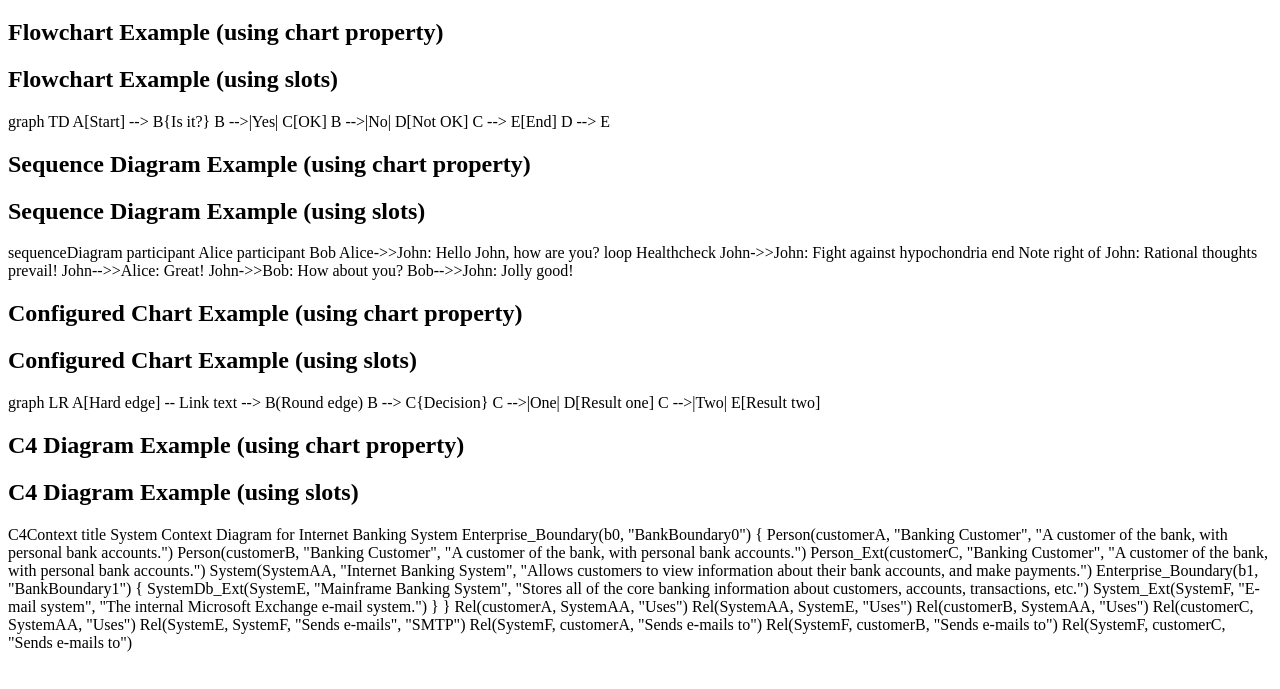
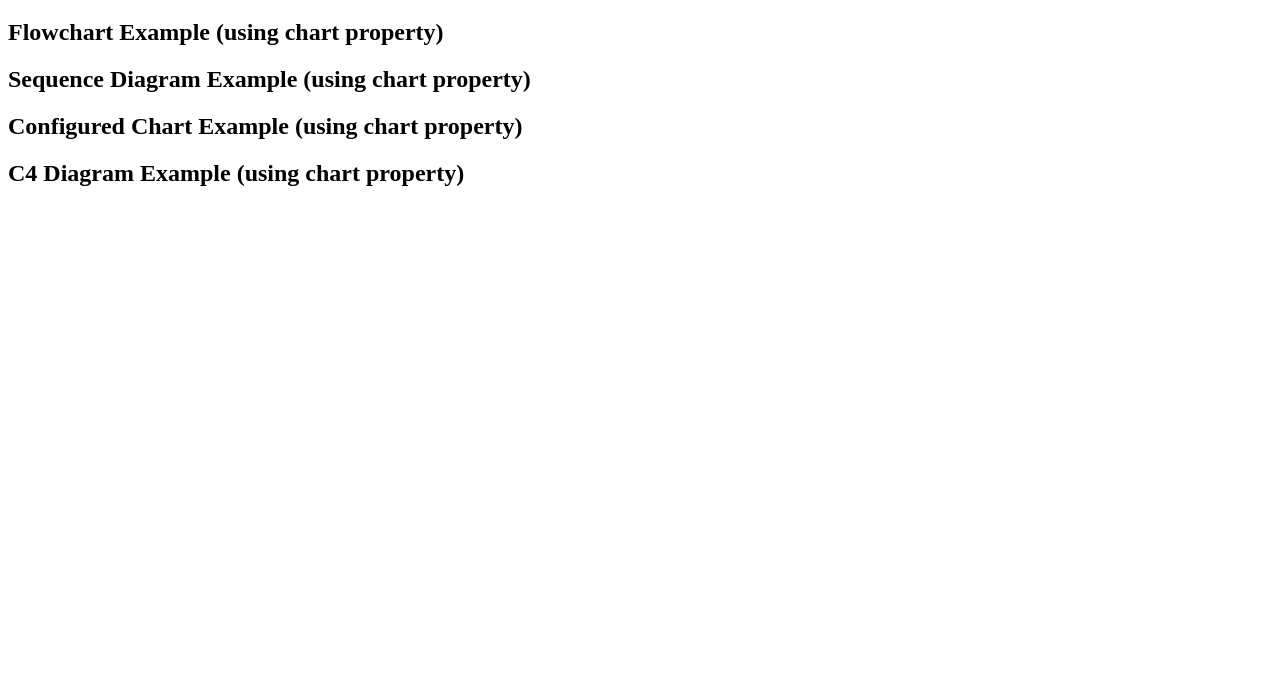
Before and after one commit to samrocksc/wc-mmd, a website: page index.html in a window 1280 px wide. Shown: the part 61-750 px from the top of the page. Drawn offline with Linux system fonts and the light colour scheme.

Commit message:
Revert slot functionality and return to property-based approach

```diff
--- a/index.html
+++ b/index.html
@@ -1,75 +1,36 @@
 <!doctype html>
 <html lang="en">
-    <head>
+<head></head>
   <meta charset="UTF-8" />
   <meta name="viewport" content="width=device-width, initial-scale=1.0" />
   <title>Mermaid Chart Web Component Example</title>
 </head>
-    <body>
+<body></body>
   <h1>Mermaid Chart Web Component Demo</h1>
 
   <!-- Example 1: Flowchart -->
   <h2>Flowchart Example (using chart property)</h2>
   <mermaid-chart id="flowchart"></mermaid-chart>
 
-        <!-- Example 1b: Flowchart using slots -->
-        <h2>Flowchart Example (using slots)</h2>
-        <mermaid-chart>
-            graph TD A[Start] --> B{Is it?} B -->|Yes| C[OK] B -->|No| D[Not OK]
-            C --> E[End] D --> E
-        </mermaid-chart>
+
 
   <!-- Example 2: Sequence Diagram -->
   <h2>Sequence Diagram Example (using chart property)</h2>
   <mermaid-chart id="sequence"></mermaid-chart>
 
-        <!-- Example 2b: Sequence Diagram using slots -->
-        <h2>Sequence Diagram Example (using slots)</h2>
-        <mermaid-chart>
-            sequenceDiagram participant Alice participant Bob Alice->>John:
-            Hello John, how are you? loop Healthcheck John->>John: Fight against
-            hypochondria end Note right of John: Rational thoughts
-            <br />prevail! John-->>Alice: Great! John->>Bob: How about you?
-            Bob-->>John: Jolly good!
-        </mermaid-chart>
+
 
   <!-- Example 3: Configured Chart -->
   <h2>Configured Chart Example (using chart property)</h2>
   <mermaid-chart id="configured"></mermaid-chart>
 
-        <!-- Example 3b: Configured Chart using slots -->
-        <h2>Configured Chart Example (using slots)</h2>
-        <mermaid-chart>
-            graph LR A[Hard edge] -- Link text --> B(Round edge) B -->
-            C{Decision} C -->|One| D[Result one] C -->|Two| E[Result two]
-        </mermaid-chart>
+
 
   <!-- Example 4: C4 Diagram -->
   <h2>C4 Diagram Example (using chart property)</h2>
   <mermaid-chart id="c4diagram"></mermaid-chart>
 
-        <!-- Example 4b: C4 Diagram using slots -->
-        <h2>C4 Diagram Example (using slots)</h2>
-        <mermaid-chart>
-            C4Context title System Context Diagram for Internet Banking System
-            Enterprise_Boundary(b0, "BankBoundary0") { Person(customerA,
-            "Banking Customer", "A customer of the bank, with personal bank
-            accounts.") Person(customerB, "Banking Customer", "A customer of the
-            bank, with personal bank accounts.") Person_Ext(customerC, "Banking
-            Customer", "A customer of the bank, with personal bank accounts.")
-            System(SystemAA, "Internet Banking System", "Allows customers to
-            view information about their bank accounts, and make payments.")
-            Enterprise_Boundary(b1, "BankBoundary1") { SystemDb_Ext(SystemE,
-            "Mainframe Banking System", "Stores all of the core banking
-            information about customers, accounts, transactions, etc.")
-            System_Ext(SystemF, "E-mail system", "The internal Microsoft
-            Exchange e-mail system.") } } Rel(customerA, SystemAA, "Uses")
-            Rel(SystemAA, SystemE, "Uses") Rel(customerB, SystemAA, "Uses")
-            Rel(customerC, SystemAA, "Uses") Rel(SystemE, SystemF, "Sends
-            e-mails", "SMTP") Rel(SystemF, customerA, "Sends e-mails to")
-            Rel(SystemF, customerB, "Sends e-mails to") Rel(SystemF, customerC,
-            "Sends e-mails to")
-        </mermaid-chart>
+
 
   <!-- Import the web component -->
   <script type="module">
--- a/mermaid-chart.js
+++ b/mermaid-chart.js
@@ -24,10 +24,6 @@ export class MermaidChart extends LitElement {
       border: 1px solid red;
       border-radius: 4px;
       background-color: #ffe6e6;
-    }
-
-    slot {
-      display: none;
     }
   `;
 
@@ -61,27 +57,6 @@ export class MermaidChart extends LitElement {
     }
   }
 
-  firstUpdated() {
-    // Check for slotted content
-    const slot = this.shadowRoot.querySelector('slot');
-    const nodes = slot.assignedNodes();
-    if (nodes.length > 0) {
-      // Extract text content from slotted elements
-      const textContent = nodes.map(node => {
-        if (node.nodeType === Node.TEXT_NODE) {
-          return node.textContent;
-        } else if (node.nodeType === Node.ELEMENT_NODE) {
-          return node.textContent || '';
-        }
-        return '';
-      }).join('').trim();
-
-      if (textContent && !this.chart) {
-        this.chart = textContent;
-      }
-    }
-  }
-
   updated(changedProperties) {
     if (changedProperties.has('chart') || changedProperties.has('config')) {
       if (this.chart) {
@@ -95,7 +70,6 @@ export class MermaidChart extends LitElement {
       <div id="mermaid-container">
         <!-- Mermaid diagram will be rendered here -->
       </div>
-      <slot></slot>
     `;
   }
 }
--- a/package.json
+++ b/package.json
@@ -1,6 +1,6 @@
 {
   "name": "wc-mmd",
-  "version": "1.2.0",
+  "version": "1.1.0",
   "description": "A web component for rendering Mermaid diagrams in any environment (HTML, React, etc.)",
   "main": "mermaid-chart.js",
   "module": "mermaid-chart.js",
```
Also changed, not shown: README.md. Lines whose indentation alone changed are shown as unchanged.
